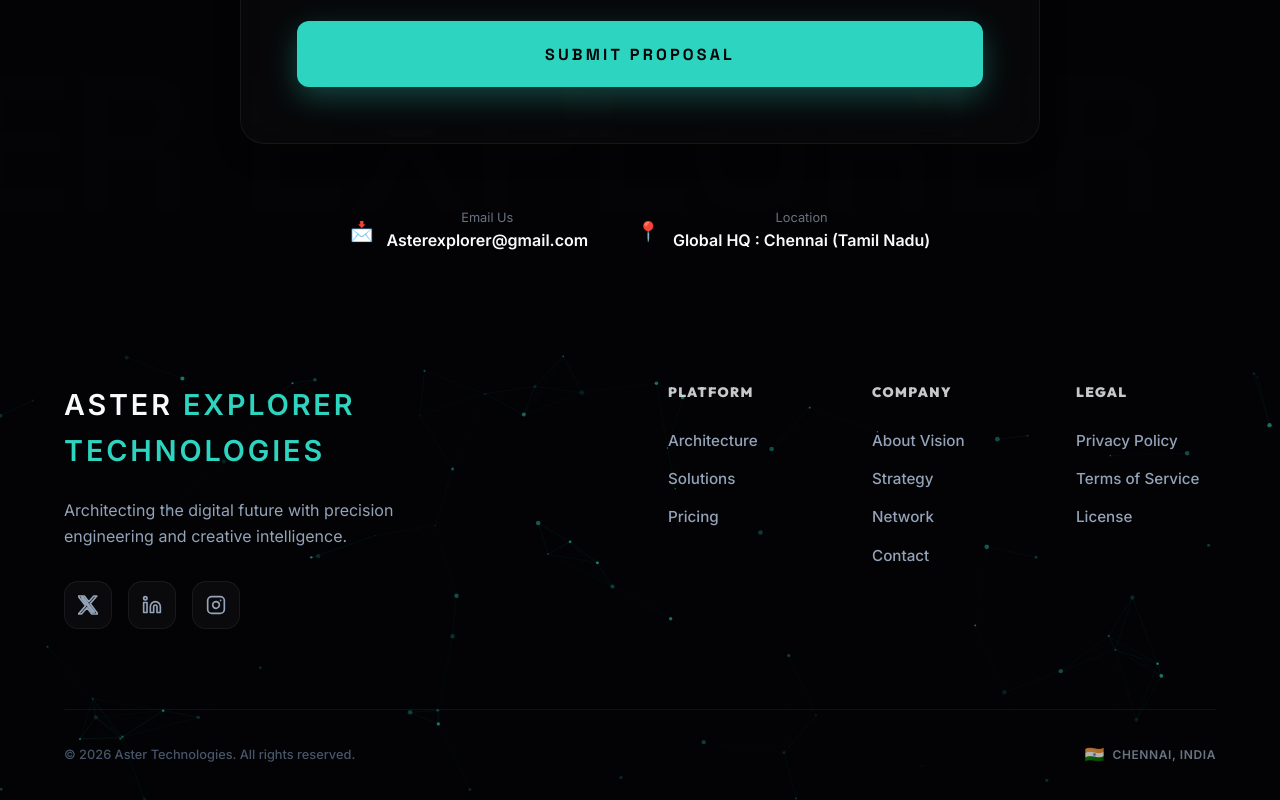
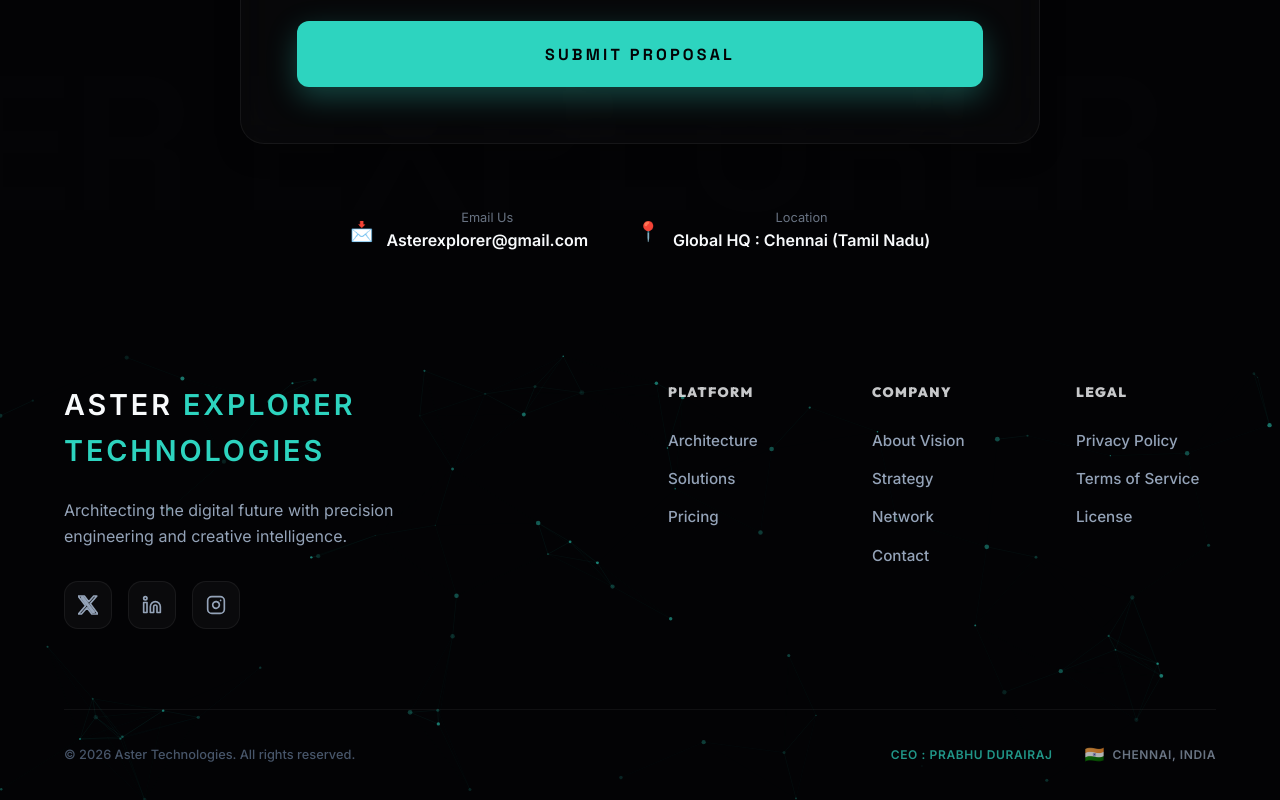
Before and after one commit to asterexplorer/asterexplorer_website, a React (Vite) app: page / in a window 1280 px wide. Shown: the part 8848-9648 px from the top of the page. Built offline with nearby package versions, Linux system fonts and the light colour scheme.

Commit message:
Add CEO name to footer

```diff
--- a/src/components/Footer.jsx
+++ b/src/components/Footer.jsx
@@ -145,6 +145,9 @@
 
                     <div style={{ display: 'flex', alignItems: 'center', gap: '2rem' }}>
                         <div style={{ display: 'flex', alignItems: 'center', gap: '0.5rem', opacity: 0.7 }}>
+                            <span style={{ fontSize: '0.75rem', fontWeight: '800', color: 'var(--primary)', letterSpacing: '0.05em' }}>CEO : PRABHU DURAIRAJ</span>
+                        </div>
+                        <div style={{ display: 'flex', alignItems: 'center', gap: '0.5rem', opacity: 0.7 }}>
                             <span style={{ fontSize: '1rem' }}>🇮🇳</span>
                             <span style={{ fontSize: '0.75rem', fontWeight: '600', color: 'var(--text-secondary)', letterSpacing: '0.05em' }}>CHENNAI, INDIA</span>
                         </div>
```
